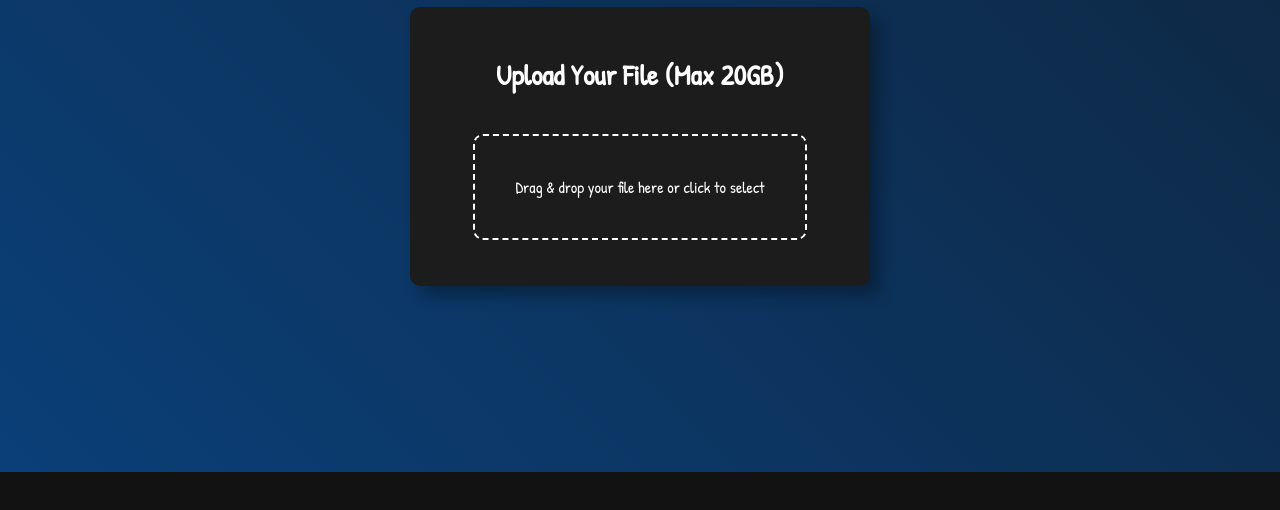
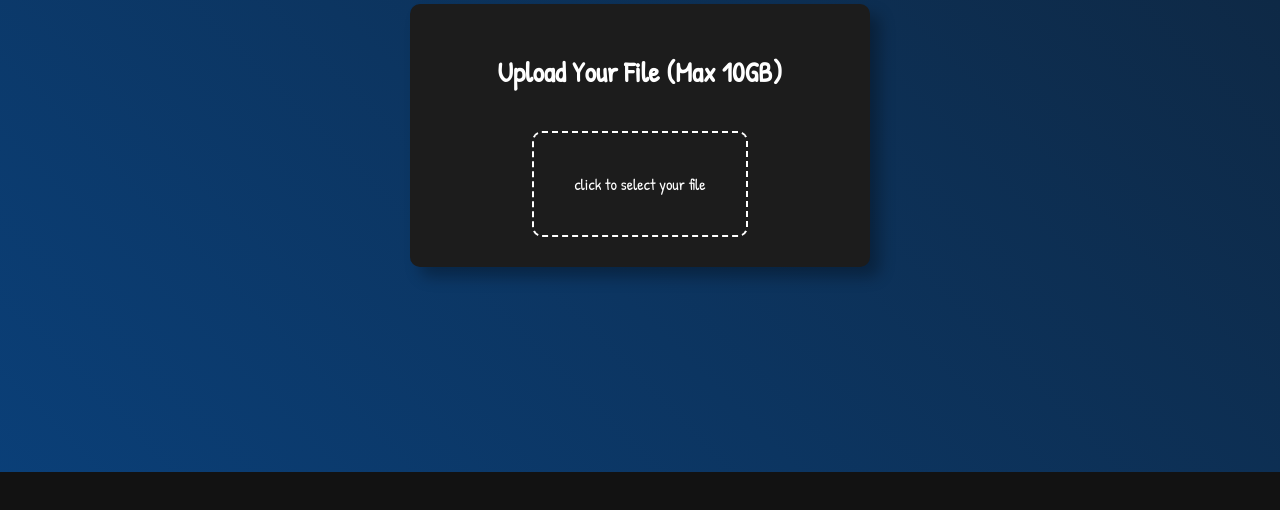
Before and after one commit to 4ozCy/Files-hosting, a website: page public/index.html in a window 1280 px wide. Shown: the part 328-838 px from the top of the page. Drawn offline with Linux system fonts and the light colour scheme.

Commit message:
Update index.html

```diff
--- a/public/index.html
+++ b/public/index.html
@@ -1,4 +1,3 @@
-Remember this
 <!DOCTYPE html>
 <html lang="en">
 <head>
@@ -181,11 +180,11 @@ Remember this
         <h1>files box</h1>
     </div>
     <div class="container">
-        <h1>Upload Your File (Max 20GB)</h1>
+        <h1>Upload Your File (Max 10GB)</h1>
         <div class="error-message" id="errorMessage">Invalid file format. Only images, documents, videos, and archives are allowed.</div>
         <form id="uploadForm" enctype="multipart/form-data">
             <input type="file" name="file" id="fileInput" required>
-            <div class="drop-zone" id="dropZone">Drag & drop your file here or click to select</div>
+            <div class="drop-zone" id="dropZone">click to select your file</div>
             <button type="submit" id="uploadButton">Upload</button>
         </form>
         <div id="progressBar">
```
